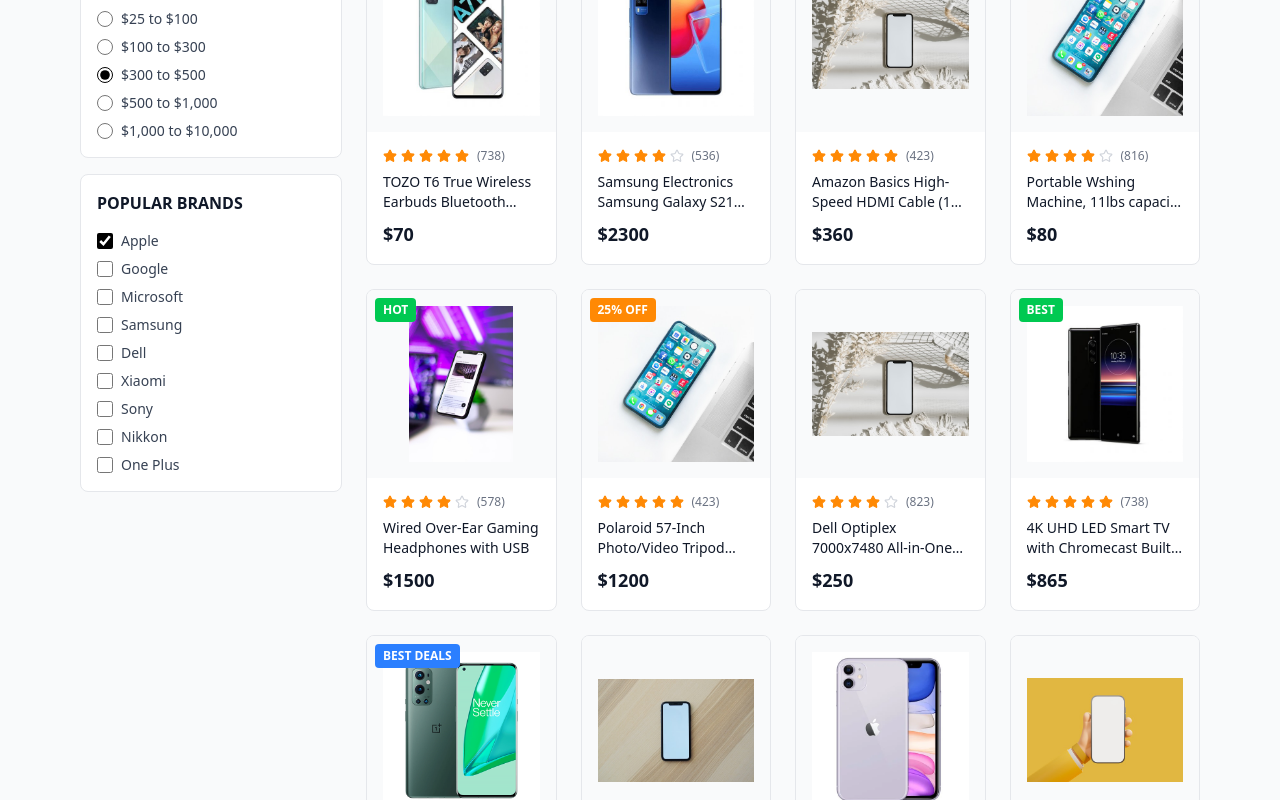
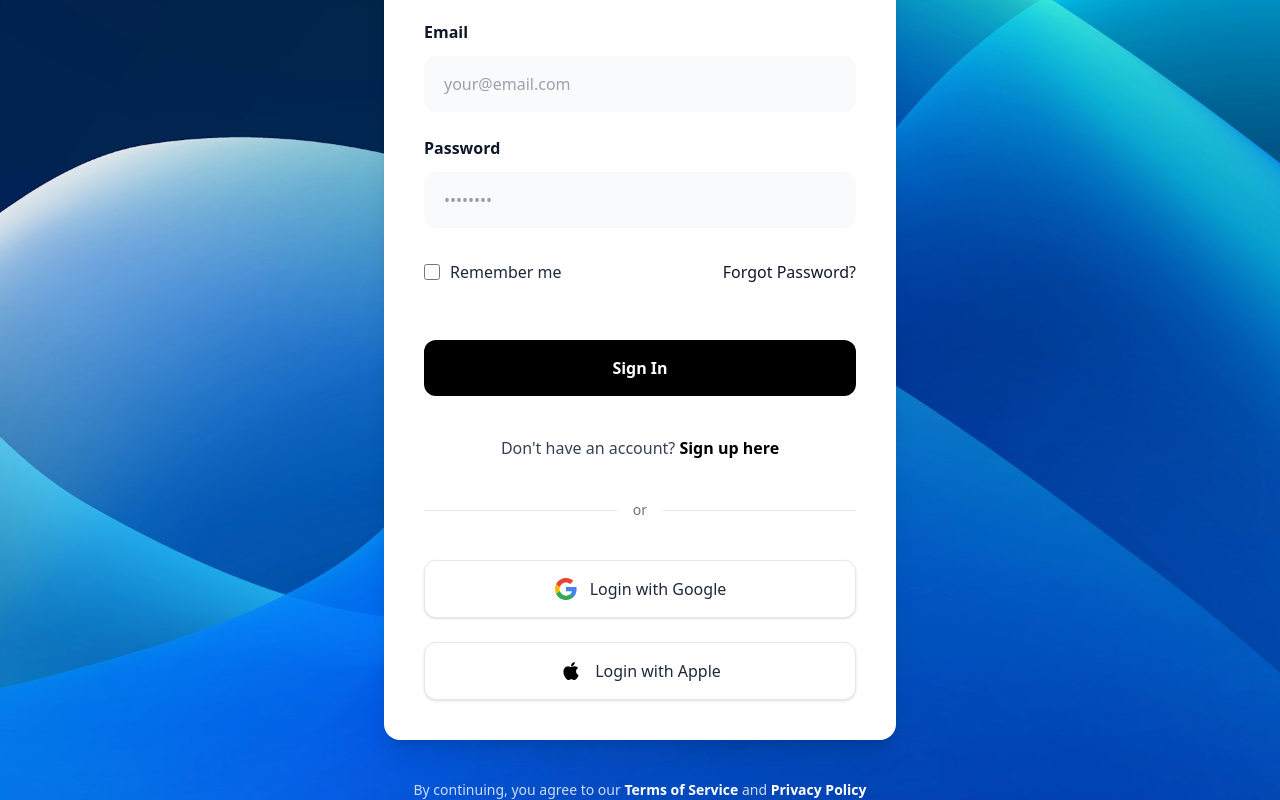
Before and after one commit to jalal1122/Mobitrade, a React (Vite) app: page / in a window 1280 px wide. Shown: the part 300-1100 px from the top of the page. Built offline with nearby package versions, Linux system fonts and the light colour scheme.

Commit message:
Refactor code structure for improved readability and maintainability

```diff
--- a/package.json
+++ b/package.json
@@ -14,6 +14,7 @@
     "lucide-react": "^0.554.0",
     "react": "^19.2.0",
     "react-dom": "^19.2.0",
+    "react-icons": "^5.5.0",
     "swiper": "^12.0.3",
     "tailwindcss": "^4.1.17"
   },
--- a/src/App.jsx
+++ b/src/App.jsx
@@ -1,13 +1,15 @@
 import './App.css'
 import LandingPage from './Pages/LandingPage'
 import MobilePhonesPage from './Pages/MobilePhonesPage'
+import SignInPage from './Pages/SignInPage'
 
 function App() {
 
   return (
     <>
       {/* <LandingPage /> */}
-      <MobilePhonesPage />
+      {/* <MobilePhonesPage /> */}
+      <SignInPage />
     </>
   )
 }
--- /dev/null
+++ b/src/Pages/SignInPage.jsx
@@ -0,0 +1,175 @@
+import bgImage from "../assets/loginPagesBg.jpg";
+import { FiUser } from "react-icons/fi";
+
+const SignInPage = () => {
+//   const [isUserLogin, setIsUserLogin] = useState(true);
+
+  return (
+    <div
+      className="min-h-screen relative overflow-hidden"
+      style={{
+        backgroundImage: `url(${bgImage})`,
+        backgroundPosition: "center center",
+        backgroundSize: "cover",
+        backgroundRepeat: "no-repeat",
+
+      }}
+    >
+      {/* Content */}
+      <div className="relative z-10 min-h-screen flex flex-col items-center justify-center px-4 py-12">
+        {/* Logo */}
+        <div className="flex flex-col gap-5 text-center mb-6">
+          <div className="flex items-center justify-center gap-3 mb-2">
+            <div className="w-14 h-14 bg-black rounded-xl flex items-center justify-center shadow-lg">
+              <span className="text-white text-3xl font-bold">M</span>
+            </div>
+            <span className="text-white text-5xl font-bold tracking-tight">
+              Mobitrade
+            </span>
+          </div>
+
+          <div className="text-white text-lg font-medium">
+            <span>Sign in to your account</span>
+          </div>
+        </div>
+
+        {/* Sign In Card */}
+        <div className="w-full max-w-lg bg-white rounded-2xl shadow-xl p-8 sm:p-10">
+          {/* Toggle Tabs */}
+          <div className="flex gap-0 bg-gray-50 rounded-full p-1 mb-10">
+            <button
+              className={`flex-1 flex justify-center items-center gap-2 py-3.5 rounded-full text-sm font-medium transition-all bg-white text-gray-900 shadow-sm`}
+            >
+              <FiUser size={18} />
+              <span>User Login</span>
+            </button>
+          </div>
+
+          {/* Form */}
+          <form className="space-y-6">
+            {/* Email Input */}
+            <div>
+              <label className="block text-base font-semibold text-gray-900 mb-3">
+                Email
+              </label>
+              <input
+                type="email"
+                placeholder="your@email.com"
+                className="w-full px-5 py-4 bg-gray-50 border-0 rounded-xl focus:outline-none focus:ring-2 focus:ring-gray-200 focus:bg-white transition-all text-base text-gray-700 placeholder:text-gray-400"
+              />
+            </div>
+
+            {/* Password Input */}
+            <div>
+              <label className="block text-base font-semibold text-gray-900 mb-3">
+                Password
+              </label>
+              <input
+                type="password"
+                placeholder="••••••••"
+                className="w-full px-5 py-4 bg-gray-50 border-0 rounded-xl focus:outline-none focus:ring-2 focus:ring-gray-200 focus:bg-white transition-all text-base text-gray-700"
+              />
+            </div>
+
+            {/* Remember Me & Forgot Password */}
+            <div className="flex items-center justify-between pt-2">
+              <label className="flex items-center gap-2.5 cursor-pointer">
+                <input
+                  type="checkbox"
+                  className="w-4 h-4 rounded border-gray-300 text-black focus:ring-black accent-black"
+                />
+                <span className="text-base text-gray-800">Remember me</span>
+              </label>
+              <a
+                href="#"
+                className="text-base text-gray-900 hover:text-black font-medium"
+              >
+                Forgot Password?
+              </a>
+            </div>
+
+            {/* Sign In Button */}
+            <button
+              type="submit"
+              className="w-full bg-black text-white py-4 rounded-xl font-semibold hover:bg-gray-900 transition-colors mt-8 text-base"
+            >
+              Sign In
+            </button>
+
+            {/* Sign Up Link */}
+            <p className="text-center text-base text-gray-700 pt-4">
+              Don't have an account?{" "}
+              <a href="#" className="text-black font-semibold hover:underline">
+                Sign up here
+              </a>
+            </p>
+
+            {/* Divider */}
+            <div className="relative my-10">
+              <div className="absolute inset-0 flex items-center">
+                <div className="w-full border-t border-gray-200"></div>
+              </div>
+              <div className="relative flex justify-center text-sm">
+                <span className="px-4 bg-white text-gray-500 text-sm">or</span>
+              </div>
+            </div>
+
+            {/* Social Login Buttons */}
+            <button
+              type="button"
+              className="w-full flex items-center justify-center gap-3 py-4 bg-white border border-gray-200 rounded-xl hover:bg-gray-50 transition-colors shadow-sm"
+            >
+              <svg className="w-6 h-6" viewBox="0 0 24 24">
+                <path
+                  fill="#4285F4"
+                  d="M22.56 12.25c0-.78-.07-1.53-.2-2.25H12v4.26h5.92c-.26 1.37-1.04 2.53-2.21 3.31v2.77h3.57c2.08-1.92 3.28-4.74 3.28-8.09z"
+                />
+                <path
+                  fill="#34A853"
+                  d="M12 23c2.97 0 5.46-.98 7.28-2.66l-3.57-2.77c-.98.66-2.23 1.06-3.71 1.06-2.86 0-5.29-1.93-6.16-4.53H2.18v2.84C3.99 20.53 7.7 23 12 23z"
+                />
+                <path
+                  fill="#FBBC05"
+                  d="M5.84 14.09c-.22-.66-.35-1.36-.35-2.09s.13-1.43.35-2.09V7.07H2.18C1.43 8.55 1 10.22 1 12s.43 3.45 1.18 4.93l2.85-2.22.81-.62z"
+                />
+                <path
+                  fill="#EA4335"
+                  d="M12 5.38c1.62 0 3.06.56 4.21 1.64l3.15-3.15C17.45 2.09 14.97 1 12 1 7.7 1 3.99 3.47 2.18 7.07l3.66 2.84c.87-2.6 3.3-4.53 6.16-4.53z"
+                />
+              </svg>
+              <span className="text-gray-800 font-medium text-base">
+                Login with Google
+              </span>
+            </button>
+
+            <button
+              type="button"
+              className="w-full flex items-center justify-center gap-3 py-4 bg-white border border-gray-200 rounded-xl hover:bg-gray-50 transition-colors mt-4 shadow-sm"
+            >
+              <svg className="w-6 h-6" viewBox="0 0 24 24" fill="currentColor">
+                <path d="M17.05 20.28c-.98.95-2.05.8-3.08.35-1.09-.46-2.09-.48-3.24 0-1.44.62-2.2.44-3.06-.35C2.79 15.25 3.51 7.59 9.05 7.31c1.35.07 2.29.74 3.08.8 1.18-.24 2.31-.93 3.57-.84 1.51.12 2.65.72 3.4 1.8-3.12 1.87-2.38 5.98.48 7.13-.57 1.5-1.31 2.99-2.54 4.09l.01-.01zM12.03 7.25c-.15-2.23 1.66-4.07 3.74-4.25.29 2.58-2.34 4.5-3.74 4.25z" />
+              </svg>
+              <span className="text-gray-800 font-medium text-base">
+                Login with Apple
+              </span>
+            </button>
+          </form>
+        </div>
+
+        {/* Footer Text */}
+        <p className="text-center text-sm text-white/80 mt-10">
+          By continuing, you agree to our{" "}
+          <a href="#" className="text-white font-semibold hover:underline">
+            Terms of Service
+          </a>{" "}
+          and{" "}
+          <a href="#" className="text-white font-semibold hover:underline">
+            Privacy Policy
+          </a>
+        </p>
+      </div>
+    </div>
+  );
+};
+
+export default SignInPage;
--- a/src/components/ProductCard.jsx
+++ b/src/components/ProductCard.jsx
@@ -53,7 +53,7 @@ const ProductCard = ({ product }) => {
         </div>
 
         {/* Product Name */}
-        <h3 className="text-sm text-gray-900 mb-2 line-clamp-2 min-h-[2.5rem]">
+        <h3 className="text-sm text-gray-900 mb-2 line-clamp-2 min-h-10">
           {product.name}
         </h3>
 
```
Also changed, not shown: src/assets/loginPagesBg.jpg (added), 1 other file (tests, documents, lock files or other folders).
